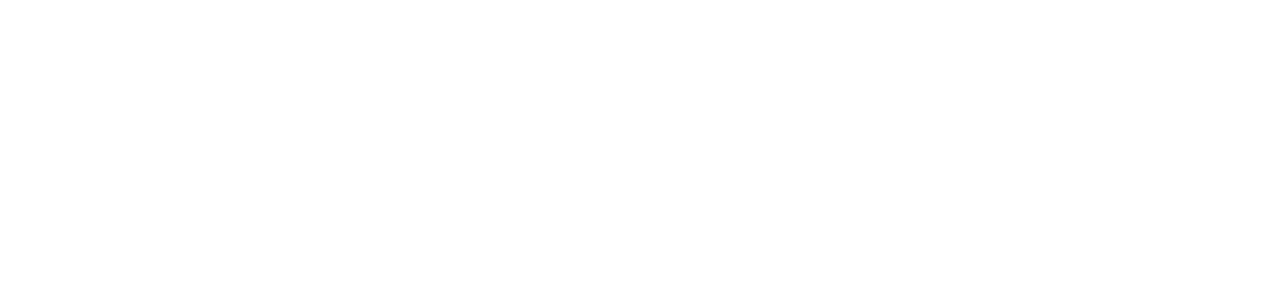
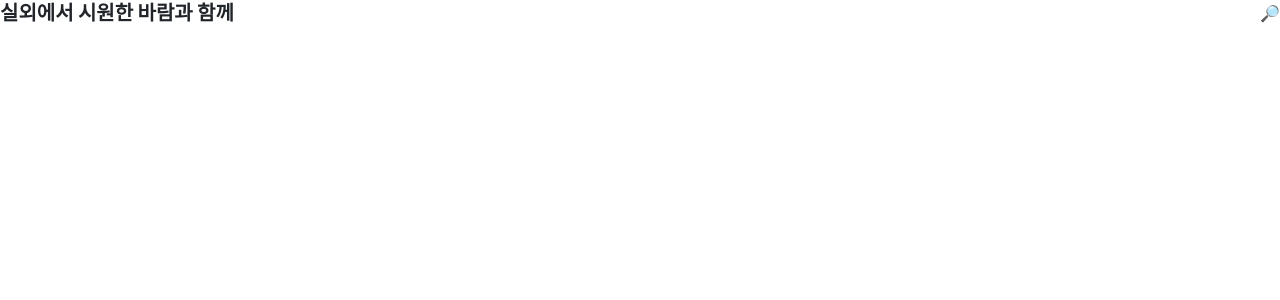
Before and after one commit to new-place-Team/InSplace-FE, a React (Create React App) app: page /title in a window 1280 px wide. Shown: the top 300 px of the page. Built offline with nearby package versions, Linux system fonts and the light colour scheme; a web font is replaced by a local one.

Commit message:
[style] contentstitle ui

```diff
--- a/src/App.js
+++ b/src/App.js
@@ -12,6 +12,7 @@
 import MapCard from './components/MapCard';
 import SelectedCategory from './components/SelectedCategory';
 import SelectedContents from './components/SelectedContents';
+import ContentsTitle from './components/ContentsTitle';
 
 function App() {
   console.log('첫 스타트! 1');
@@ -30,6 +31,7 @@
           <Route path="/category" exact component={SelectedCategory} />
           <Route path="/test" exact component={SelectedContents} />
           <Route path="/map" exact component={MapCard} />
+          <Route path="/title" exact component={ContentsTitle} />
         </Switch>
       </ThemeProvider>
     </ConnectedRouter>
--- /dev/null
+++ b/src/components/ContentsTitle.js
@@ -0,0 +1,20 @@
+import React from 'react';
+import { Grid, Text } from '../elements';
+
+const ContentsTitle = props => {
+  const test = {
+    title: '실외에서 시원한 바람과 함께',
+  };
+  return (
+    <Grid justify="space-between">
+      <Grid>
+        <Text fontSize="20px" bold>
+          {test.title}
+        </Text>
+      </Grid>
+      <Grid>🔎</Grid>
+    </Grid>
+  );
+};
+
+export default ContentsTitle;
```
